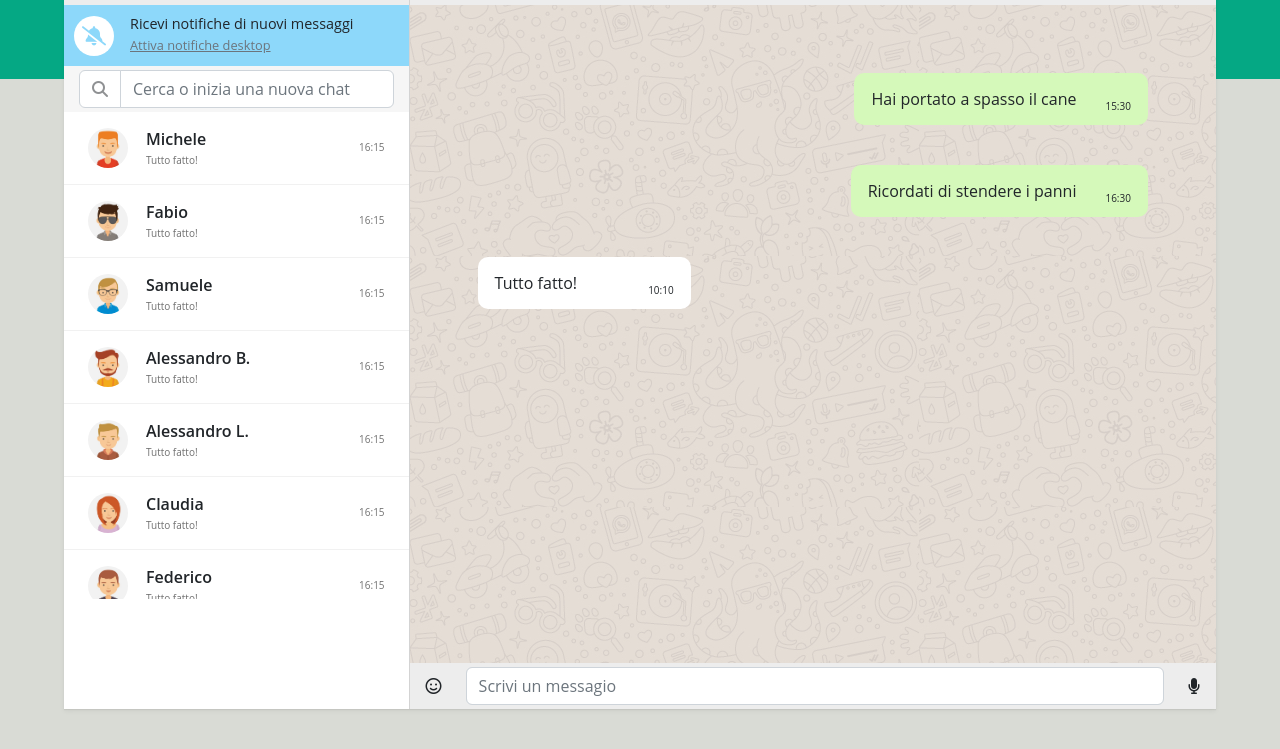
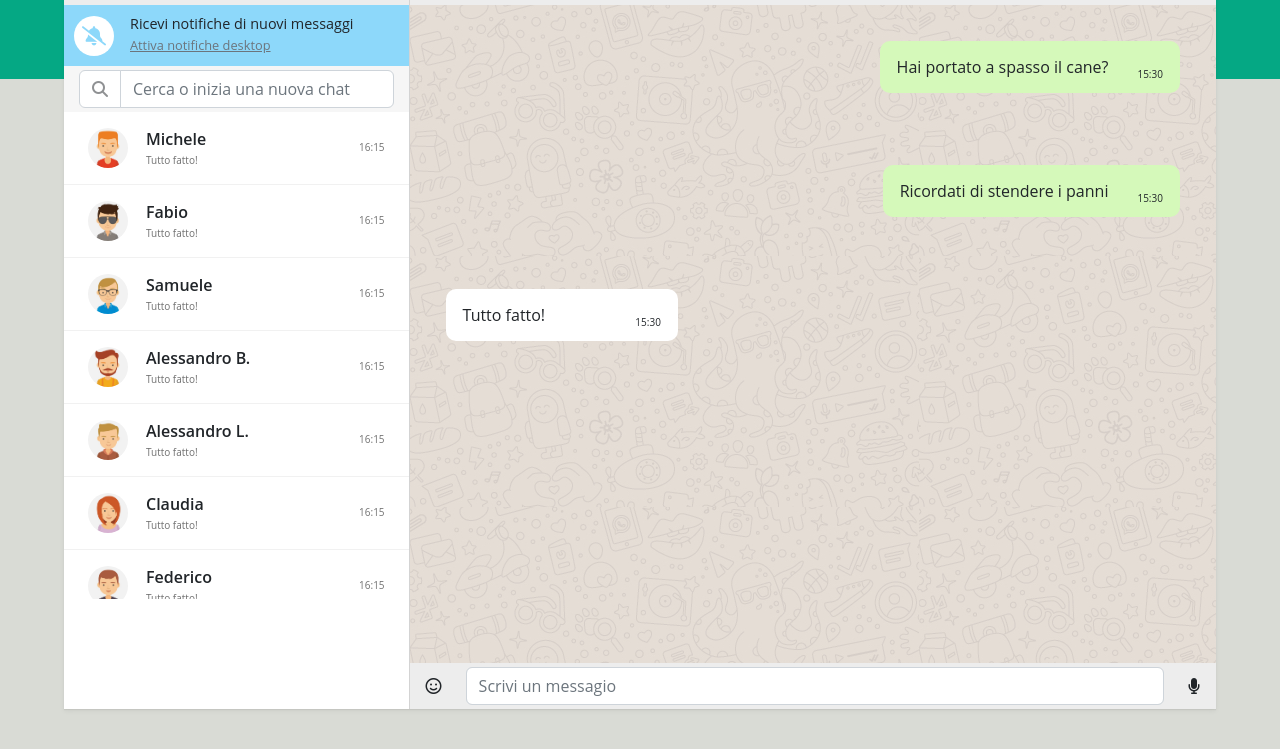
Before and after one commit to venerabaiamankyzy/vue-boolzapp, a plain HTML site: page index.html in a window 1280 px wide. Shown: the part 71-820 px from the top of the page. Drawn offline with nearby package versions, Linux system fonts and the light colour scheme.

Commit message:
Milestone 2

```diff
--- a/index.html
+++ b/index.html
@@ -97,7 +97,7 @@
 
               <li
                 v-for="(contact, activeContact) in contacts"
-                @click="activeContact = index"
+                @click="findChat(activeContact)"
                 class="userBox px-4"
               >
                 <div
@@ -150,18 +150,13 @@
           </div>
           <!-- right container main content -->
           <div class="rightContainerMain">
-            <div class="allMessages d-flex flex-column p-5">
-              <div class="message sent">
-                <p class="mb-0">Hai portato a spasso il cane</p>
+            <div
+              v-for="(message, index) in contacts[activeContact].messages"
+              class="allMessages d-flex flex-column p-3"
+            >
+              <div :class="message.status" class="message sent">
+                <p class="mb-0">{{message.message}}</p>
                 <p class="orario">15:30</p>
-              </div>
-              <div class="message sent">
-                <p class="mb-0">Ricordati di stendere i panni</p>
-                <p class="orario">16:30</p>
-              </div>
-              <div class="message received">
-                <p class="mb-0">Tutto fatto!</p>
-                <p class="orario">10:10</p>
               </div>
             </div>
           </div>
--- a/js/main.js
+++ b/js/main.js
@@ -168,6 +168,13 @@ createApp({
           ],
         },
       ],
+      activeContact: 0,
     };
   },
+
+  methods: {
+    findChat(index) {
+      this.activeContact = index;
+    },
+  },
 }).mount("#root");
```
